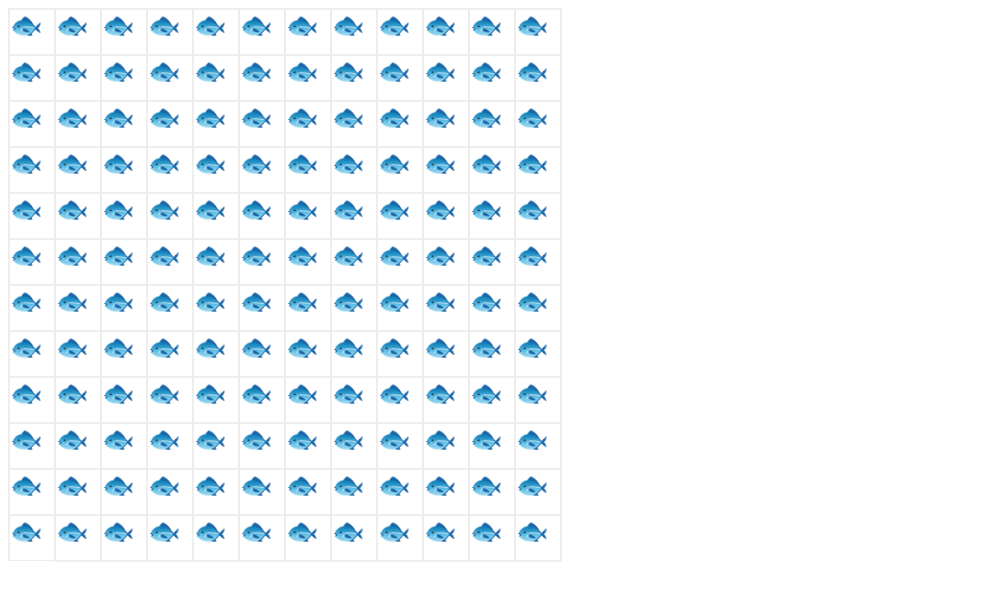
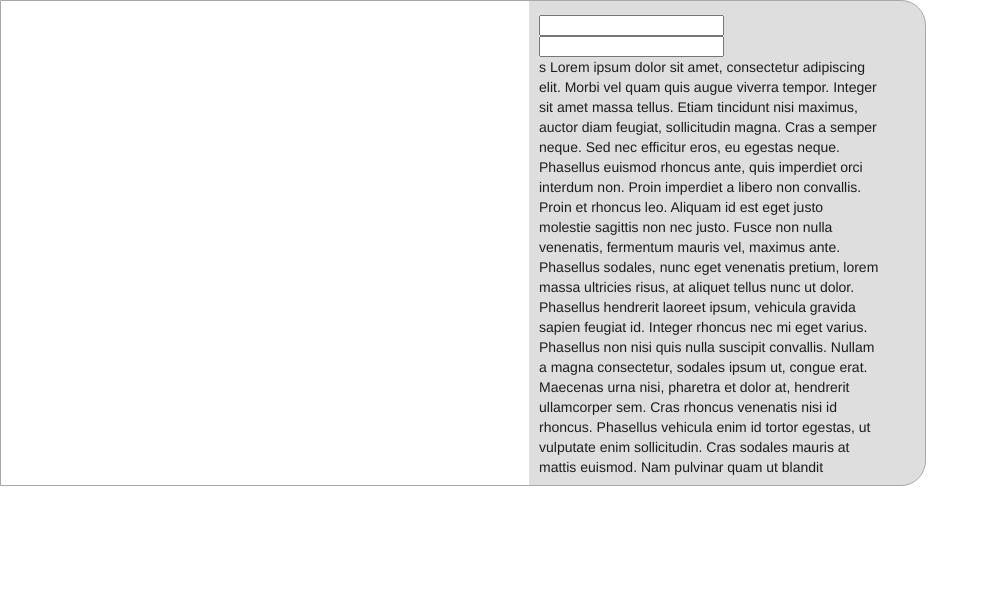
Before and after one commit to alexiskoss/explorable-visualization, a plain HTML site: page index.html in a window 1280 px wide. Shown: the whole page, without its empty margins (0-989 px from the left). Drawn offline with nearby package versions, Linux system fonts and the light colour scheme; a web font is replaced by a local one.

Commit message:
Create dynamic grid system

```diff
--- a/css/styles.css
+++ b/css/styles.css
@@ -8,37 +8,57 @@ body {
     font-weight: 100;
 }
 
+.container {
+    height: 484px;
+    width: 924px;
+    border: 1px solid #A8A8A8;
+    border-radius: 0px 25px 25px 0px;
+    background-color: #DEDEDE;
+}
+
 /* grid */
 #grid-container {
-    width: 572px;
-    height: 572px;
+    width: 528px;
+    height: 484px;
     font-size: 26px;
+    display: 'inline-block';
+    float: left;
+    background-color: #FFFFFF;
 }
 
-#grid-container > div {
-    width: 572px;
+#grid {
+    width: 528px;
+    height: 484px;
+    position: absolute;
+    top: 0px;
+    left: 0px;
+    right: 0px;
+    bottom: 0px;
+}
+
+#grid > div {
+    width: 528px;
     height: 44px;
 }
 
-#grid-container > div > div {
+#grid > div > div {
     width: 44px;
     height: 44px;
-    border: 1px solid #eeeeee;
     float: left;
+    text-align: center;
 }
 
-.border-top {
-    border-top: 2px solid #eeeeee!important;
+/* editor */
+#editor-container {
+    width: 340px;
+    height: 460px;
+    display: 'inline-block';
+    float: left;
+    overflow: auto;
+    padding: 0px 10px;
+    margin-top: 14px;
 }
 
-.border-left {
-    border-left: 2px solid #eeeeee!important;
+.text-field {
+    width: 45% !important;
 }
-
-.border-right {
-    border-right: 2px solid #eeeeee!important;
-}
-
-.border-bottom {
-    border-bottom: 2px solid #eeeeee!important;
-}
--- a/index.html
+++ b/index.html
@@ -2,181 +2,42 @@
 <meta charset="utf-8">
 <head>
   <link rel="stylesheet" href="css/styles.css">
+  <link rel="stylesheet" href="https://fonts.googleapis.com/icon?family=Material+Icons">
+  <link rel="stylesheet" href="https://code.getmdl.io/1.3.0/material.indigo-pink.min.css">
 </head>
+<script defer src="https://code.getmdl.io/1.3.0/material.min.js"></script>
 <body>
   <div id="header">
 
   </div>
-  <div id="grid-container">
-    <div>
-      <!-- row 1 -->
-      <div class="border-top border-left">🐟</div>
-      <div class="border-top">🐟</div>
-      <div class="border-top">🐟</div>
-      <div class="border-top">🐟</div>
-      <div class="border-top">🐟</div>
-      <div class="border-top">🐟</div>
-      <div class="border-top">🐟</div>
-      <div class="border-top">🐟</div>
-      <div class="border-top">🐟</div>
-      <div class="border-top">🐟</div>
-      <div class="border-top">🐟</div>
-      <div class="border-top border-right">🐟</div>
+  <div class="container">
+    <div id="grid-container">
+      <div id="grid">
 
-      <!-- row 2 -->
-      <div class="border-left">🐟</div>
-      <div>🐟</div>
-      <div>🐟</div>
-      <div>🐟</div>
-      <div>🐟</div>
-      <div>🐟</div>
-      <div>🐟</div>
-      <div>🐟</div>
-      <div>🐟</div>
-      <div>🐟</div>
-      <div>🐟</div>
-      <div class="border-right">🐟</div>
+      </div>
+    </div>
+    <div id="editor-container">
+<!-- Textfield with Floating Label -->
 
-      <!-- row 3 -->
-      <div class="border-left">🐟</div>
-      <div>🐟</div>
-      <div>🐟</div>
-      <div>🐟</div>
-      <div>🐟</div>
-      <div>🐟</div>
-      <div>🐟</div>
-      <div>🐟</div>
-      <div>🐟</div>
-      <div>🐟</div>
-      <div>🐟</div>
-      <div class="border-right">🐟</div>
+  <form action="#">
+      <input id="columns" type="text" name="rows">
+      <input id="rows" type="text" name="columns">
+  </form>
 
-      <!-- row 4 -->
-      <div class="border-left">🐟</div>
-      <div>🐟</div>
-      <div>🐟</div>
-      <div>🐟</div>
-      <div>🐟</div>
-      <div>🐟</div>
-      <div>🐟</div>
-      <div>🐟</div>
-      <div>🐟</div>
-      <div>🐟</div>
-      <div>🐟</div>
-      <div class="border-right">🐟</div>
+  s Lorem ipsum dolor sit amet, consectetur adipiscing elit. Morbi vel quam quis augue viverra tempor. Integer sit amet massa tellus. Etiam tincidunt nisi maximus, auctor diam feugiat, sollicitudin magna. Cras a semper neque. Sed nec efficitur eros, eu egestas neque. Phasellus euismod rhoncus ante, quis imperdiet orci interdum non. Proin imperdiet a libero non convallis. Proin et rhoncus leo. Aliquam id est eget justo molestie sagittis non nec justo. Fusce non nulla venenatis, fermentum mauris vel, maximus ante. Phasellus sodales, nunc eget venenatis pretium, lorem massa ultricies risus, at aliquet tellus nunc ut dolor. Phasellus hendrerit laoreet ipsum, vehicula gravida sapien feugiat id. Integer rhoncus nec mi eget varius. Phasellus non nisi quis nulla suscipit convallis. Nullam a magna consectetur, sodales ipsum ut, congue erat. Maecenas urna nisi, pharetra et dolor at, hendrerit ullamcorper sem.
 
-      <!-- row 5 -->
-      <div class="border-left">🐟</div>
-      <div>🐟</div>
-      <div>🐟</div>
-      <div>🐟</div>
-      <div>🐟</div>
-      <div>🐟</div>
-      <div>🐟</div>
-      <div>🐟</div>
-      <div>🐟</div>
-      <div>🐟</div>
-      <div>🐟</div>
-      <div class="border-right">🐟</div>
+  Cras rhoncus venenatis nisi id rhoncus. Phasellus vehicula enim id tortor egestas, ut vulputate enim sollicitudin. Cras sodales mauris at mattis euismod. Nam pulvinar quam ut blandit ullamcorper. Sed facilisis orci lorem, vel fermentum nisi placerat ac. Maecenas ante neque, dignissim ut est eu, auctor bibendum nisl. Proin arcu elit, convallis sed varius et, tempus et nulla.
 
-      <!-- row 6 -->
-      <div class="border-left">🐟</div>
-      <div>🐟</div>
-      <div>🐟</div>
-      <div>🐟</div>
-      <div>🐟</div>
-      <div>🐟</div>
-      <div>🐟</div>
-      <div>🐟</div>
-      <div>🐟</div>
-      <div>🐟</div>
-      <div>🐟</div>
-      <div class="border-right">🐟</div>
+  Vestibulum sagittis rhoncus augue eget porta. Morbi magna eros, vestibulum ac suscipit vitae, tristique quis diam. Nullam facilisis mauris sed justo volutpat vulputate. Duis venenatis nec nisl et placerat. Proin a nisi augue. Fusce scelerisque purus urna, nec rutrum arcu sodales eget. Nunc a erat nec eros sollicitudin mollis. In facilisis mi eget pellentesque aliquet. Nam ornare facilisis risus, ac varius tortor faucibus non. Phasellus a auctor eros. Mauris at efficitur ligula. Fusce at faucibus metus. Phasellus convallis leo sagittis, volutpat nisl id, placerat velit.
 
-      <!-- row 7 -->
-      <div class="border-left">🐟</div>
-      <div>🐟</div>
-      <div>🐟</div>
-      <div>🐟</div>
-      <div>🐟</div>
-      <div>🐟</div>
-      <div>🐟</div>
-      <div>🐟</div>
-      <div>🐟</div>
-      <div>🐟</div>
-      <div>🐟</div>
-      <div class="border-right">🐟</div>
+  Fusce mattis orci in ligula consectetur, non fringilla eros aliquet. Orci varius natoque penatibus et magnis dis parturient montes, nascetur ridiculus mus. Aliquam tempus ligula id magna fermentum, quis eleifend sem mollis. Morbi varius urna id nunc viverra, quis egestas tellus finibus. Cras convallis tortor id felis euismod, bibendum vehicula neque egestas. Nunc varius sem odio, eget interdum lorem semper et. Nullam in maximus nibh, id molestie nunc. Fusce facilisis, tortor vel sagittis fringilla, nulla lorem finibus eros, sed consectetur ante dui nec ligula. Cras scelerisque orci et lorem tempor mollis. Praesent sagittis justo odio, at tincidunt felis tempus laoreet.
+        Lorem ipsum dolor sit amet, consectetur adipiscing elit. Morbi vel quam quis augue viverra tempor. Integer sit amet massa tellus. Etiam tincidunt nisi maximus, auctor diam feugiat, sollicitudin magna. Cras a semper neque. Sed nec efficitur eros, eu egestas neque. Phasellus euismod rhoncus ante, quis imperdiet orci interdum non. Proin imperdiet a libero non convallis. Proin et rhoncus leo. Aliquam id est eget justo molestie sagittis non nec justo. Fusce non nulla venenatis, fermentum mauris vel, maximus ante. Phasellus sodales, nunc eget venenatis pretium, lorem massa ultricies risus, at aliquet tellus nunc ut dolor. Phasellus hendrerit laoreet ipsum, vehicula gravida sapien feugiat id. Integer rhoncus nec mi eget varius. Phasellus non nisi quis nulla suscipit convallis. Nullam a magna consectetur, sodales ipsum ut, congue erat. Maecenas urna nisi, pharetra et dolor at, hendrerit ullamcorper sem.
 
-      <!-- row 8 -->
-      <div class="border-left">🐟</div>
-      <div>🐟</div>
-      <div>🐟</div>
-      <div>🐟</div>
-      <div>🐟</div>
-      <div>🐟</div>
-      <div>🐟</div>
-      <div>🐟</div>
-      <div>🐟</div>
-      <div>🐟</div>
-      <div>🐟</div>
-      <div class="border-right">🐟</div>
+        Cras rhoncus venenatis nisi id rhoncus. Phasellus vehicula enim id tortor egestas, ut vulputate enim sollicitudin. Cras sodales mauris at mattis euismod. Nam pulvinar quam ut blandit ullamcorper. Sed facilisis orci lorem, vel fermentum nisi placerat ac. Maecenas ante neque, dignissim ut est eu, auctor bibendum nisl. Proin arcu elit, convallis sed varius et, tempus et nulla.
 
-      <!-- row 9 -->
-      <div class="border-left">🐟</div>
-      <div>🐟</div>
-      <div>🐟</div>
-      <div>🐟</div>
-      <div>🐟</div>
-      <div>🐟</div>
-      <div>🐟</div>
-      <div>🐟</div>
-      <div>🐟</div>
-      <div>🐟</div>
-      <div>🐟</div>
-      <div class="border-right">🐟</div>
+        Vestibulum sagittis rhoncus augue eget porta. Morbi magna eros, vestibulum ac suscipit vitae, tristique quis diam. Nullam facilisis mauris sed justo volutpat vulputate. Duis venenatis nec nisl et placerat. Proin a nisi augue. Fusce scelerisque purus urna, nec rutrum arcu sodales eget. Nunc a erat nec eros sollicitudin mollis. In facilisis mi eget pellentesque aliquet. Nam ornare facilisis risus, ac varius tortor faucibus non. Phasellus a auctor eros. Mauris at efficitur ligula. Fusce at faucibus metus. Phasellus convallis leo sagittis, volutpat nisl id, placerat velit.
 
-      <!-- row 10 -->
-      <div class="border-left">🐟</div>
-      <div>🐟</div>
-      <div>🐟</div>
-      <div>🐟</div>
-      <div>🐟</div>
-      <div>🐟</div>
-      <div>🐟</div>
-      <div>🐟</div>
-      <div>🐟</div>
-      <div>🐟</div>
-      <div>🐟</div>
-      <div class="border-right">🐟</div>
-
-      <!-- row 11 -->
-      <div class="border-left">🐟</div>
-      <div>🐟</div>
-      <div>🐟</div>
-      <div>🐟</div>
-      <div>🐟</div>
-      <div>🐟</div>
-      <div>🐟</div>
-      <div>🐟</div>
-      <div>🐟</div>
-      <div>🐟</div>
-      <div>🐟</div>
-      <div class="border-right">🐟</div>
-
-      <!-- row 12 -->
-      <div class="border-left">🐟</div>
-      <div class="border-bottom">🐟</div>
-      <div class="border-bottom">🐟</div>
-      <div class="border-bottom">🐟</div>
-      <div class="border-bottom">🐟</div>
-      <div class="border-bottom">🐟</div>
-      <div class="border-bottom">🐟</div>
-      <div class="border-bottom">🐟</div>
-      <div class="border-bottom">🐟</div>
-      <div class="border-bottom">🐟</div>
-      <div class="border-bottom">🐟</div>
-      <div class="border-right border-bottom">🐟</div>
-
+        Fusce mattis orci in ligula consectetur, non fringilla eros aliquet. Orci varius natoque penatibus et magnis dis parturient montes, nascetur ridiculus mus. Aliquam tempus ligula id magna fermentum, quis eleifend sem mollis. Morbi varius urna id nunc viverra, quis egestas tellus finibus. Cras convallis tortor id felis euismod, bibendum vehicula neque egestas. Nunc varius sem odio, eget interdum lorem semper et. Nullam in maximus nibh, id molestie nunc. Fusce facilisis, tortor vel sagittis fringilla, nulla lorem finibus eros, sed consectetur ante dui nec ligula. Cras scelerisque orci et lorem tempor mollis. Praesent sagittis justo odio, at tincidunt felis tempus laoreet.
     </div>
   </div>
   <script src="//d3js.org/d3.v3.min.js"></script>
--- a/js/index.js
+++ b/js/index.js
@@ -0,0 +1,35 @@
+$("#rows").on("input", function(e) {
+    gridSize();
+});
+
+$("#columns").on("input", function(e) {
+    gridSize();
+});
+
+function gridSize() {
+    let rows = $("#rows").val();
+    let columns = $("#columns").val();
+    let divideVal = 0;
+    let boardSize = 0;
+
+    if(rows > columns) {
+        boardSize = 484;
+        divideVal = rows;
+    } else {
+        boardSize = 528;
+        divideVal = columns;
+    }
+
+    $("#grid").empty();
+    for(let i = 1; i <= rows; i++) {
+        for(let j = 1; j <= columns; j++) {
+            if(j == 1) {
+                $("#grid").append(`<div id=\"row${i}\"></div>`)
+                $(`#row${i}`).css("height", Math.floor(boardSize/divideVal));
+            }
+            $(`#row${i}`).append("<div></div>")
+            $(`#row${i} div`).css("height", Math.floor(boardSize/divideVal));
+            $(`#row${i} div`).css("width", Math.floor(boardSize/divideVal));
+        }
+    }
+}
```
